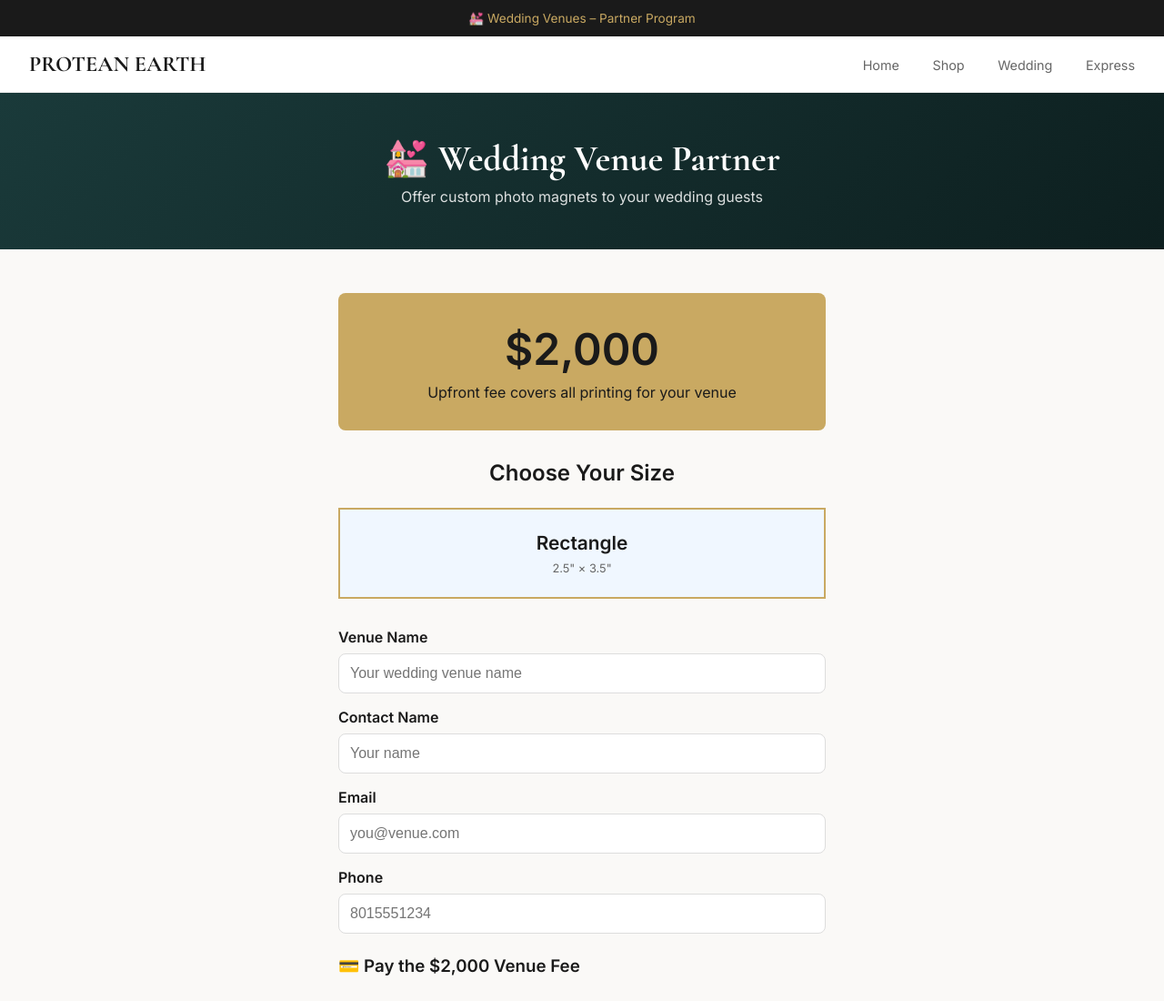
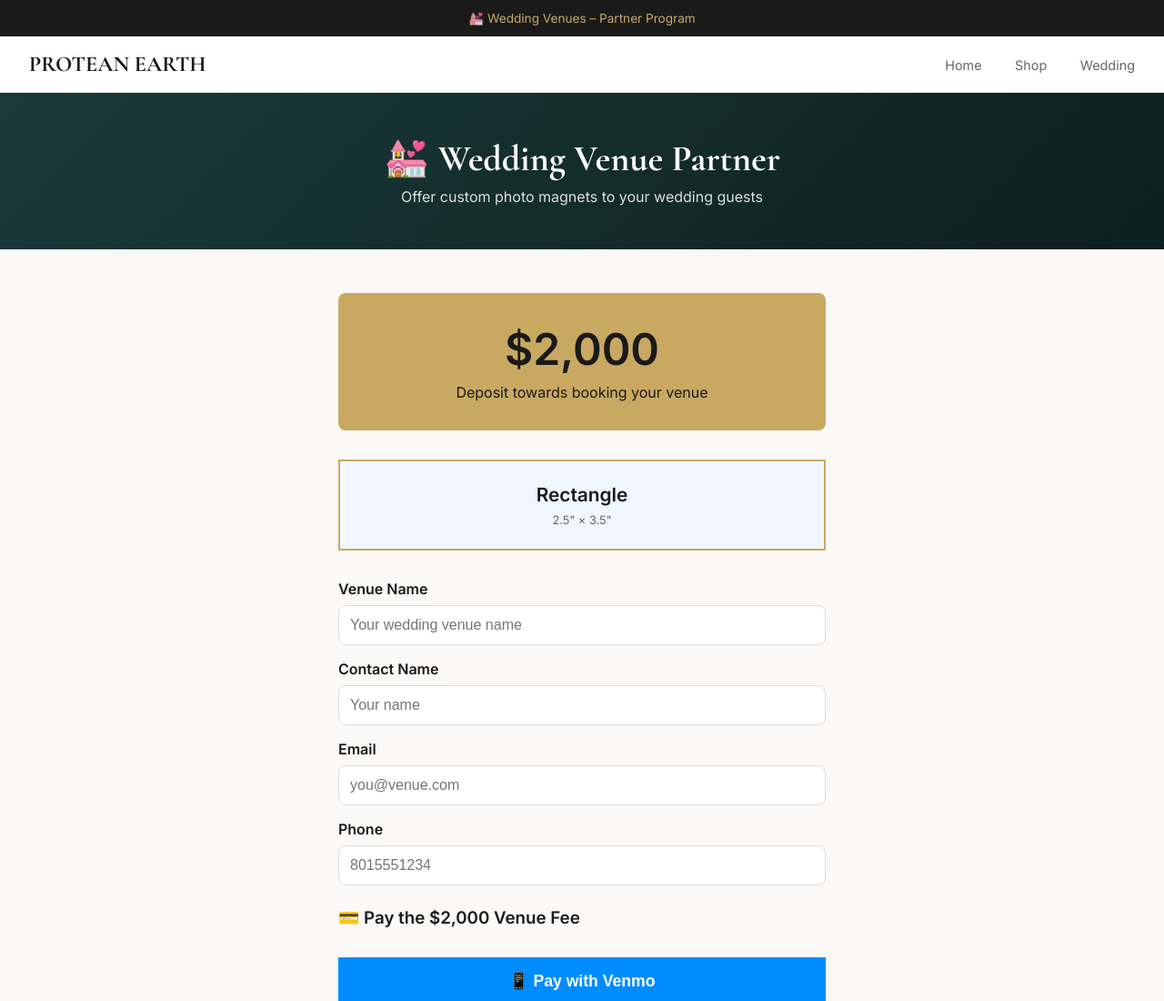
Before and after one commit to hannibalSCIPIO/protean-earth, a website: page public/wedding.html in a window 1280 px wide. Shown: the top 1100 px of the page at 91% size. Drawn offline with nearby package versions, Linux system fonts and the light colour scheme.

Commit message:
Multiple fixes: remove express from shop, CashApp name, wedding/express nav, wedding text

```diff
--- a/public/wedding.html
+++ b/public/wedding.html
@@ -101,7 +101,6 @@
             <a href="index.html">Home</a>
             <a href="shop.html">Shop</a>
             <a href="wedding.html" class="active">Wedding</a>
-            <a href="express.html">Express</a>
         </nav>
     </header>
 
@@ -113,10 +112,10 @@
     <div class="container">
         <div class="pricing-box">
             <div class="amount">$2,000</div>
-            <div class="desc">Upfront fee covers all printing for your venue</div>
+            <div class="desc">Deposit towards booking your venue</div>
         </div>
 
-        <h2 style="text-align: center; margin-bottom: 1.5rem;">Choose Your Size</h2>
+
 
         <div class="product-select">
             <div class="product-option selected" data-size="rect" onclick="selectProduct(this)">
```
Also changed, not shown: public/express.html (+0 -1 lines), public/shop.html (+0 -1 lines).
